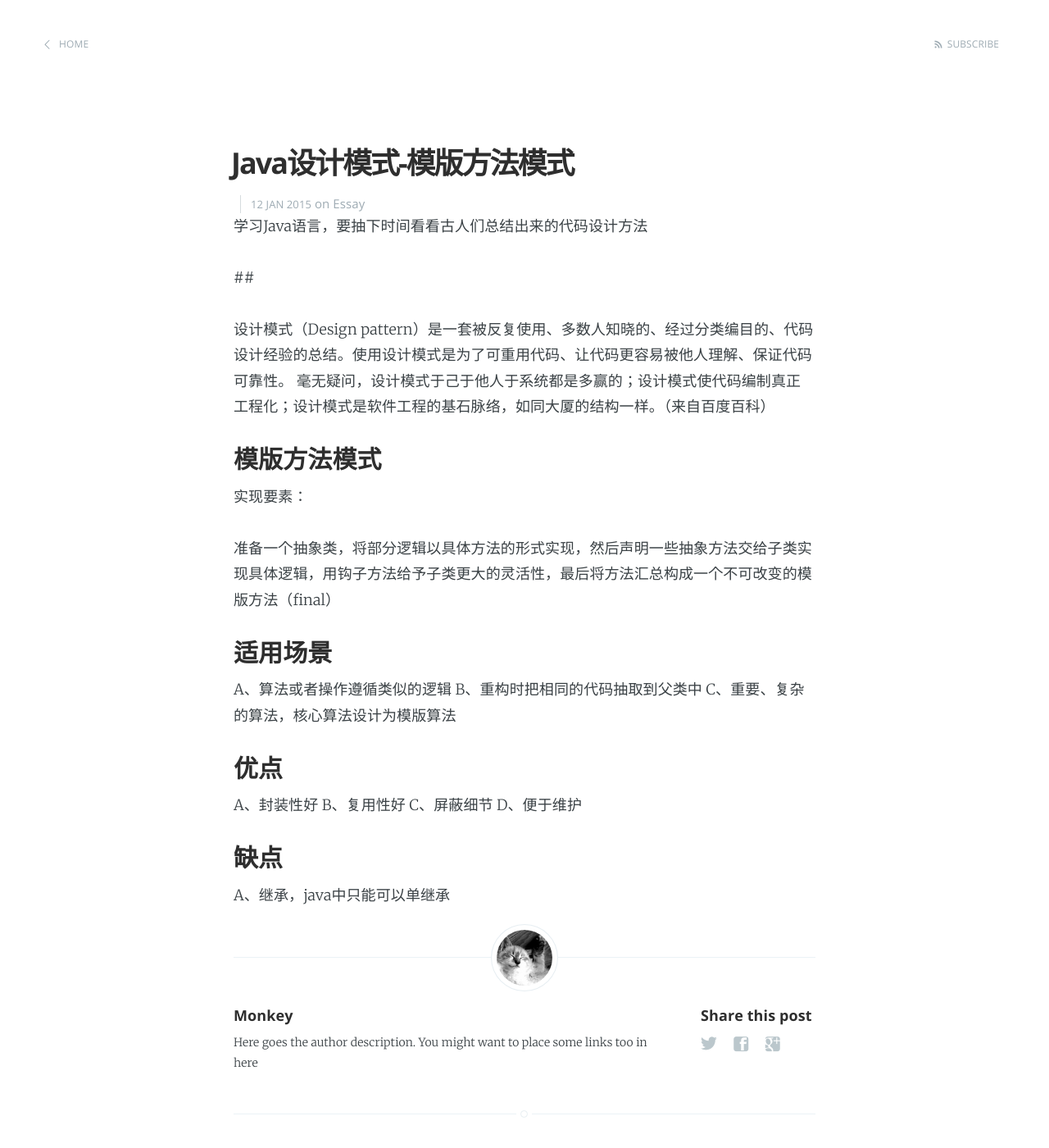
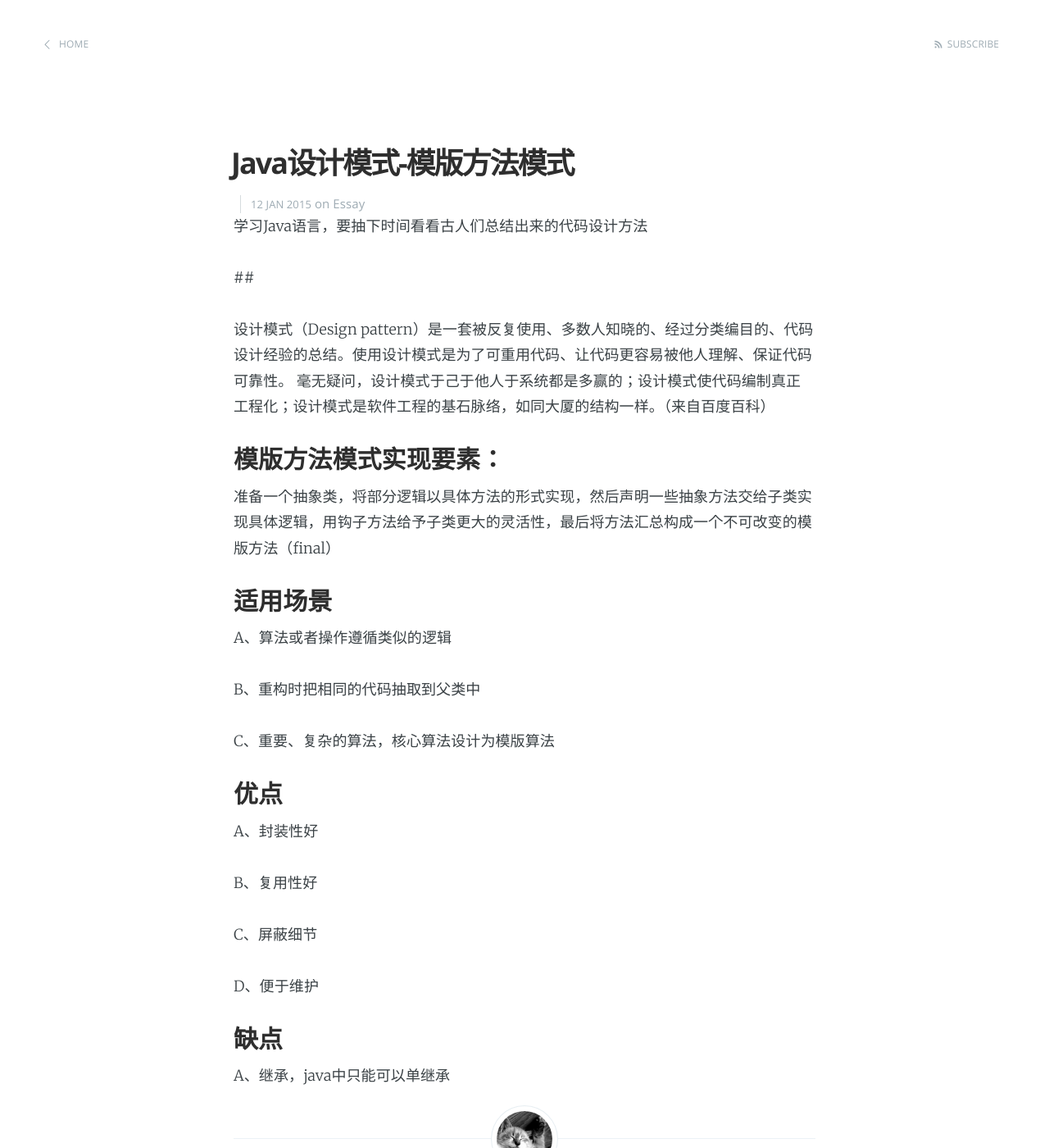
Before and after one commit to chenxiaozhong/blog, a Jekyll site: the page built from _posts/2015-01-12-designPattern-to-templateMethod.markdown, in a window 1280 px wide and 1400 px high. Shown: the whole window at 82% size. Built offline with Jekyll 4.4.1, drawn with Linux system fonts in a browser that asks for light colours; Markdown is read by kramdown in place of the engine named in the settings; comment, search, counter and statistics services are not loaded.

```diff
--- a/_posts/2015-01-12-designPattern-to-templateMethod.markdown
+++ b/_posts/2015-01-12-designPattern-to-templateMethod.markdown
@@ -12,23 +12,26 @@ categories: Essay
 
 设计模式（Design pattern）是一套被反复使用、多数人知晓的、经过分类编目的、代码设计经验的总结。使用设计模式是为了可重用代码、让代码更容易被他人理解、保证代码可靠性。 毫无疑问，设计模式于己于他人于系统都是多赢的；设计模式使代码编制真正工程化；设计模式是软件工程的基石脉络，如同大厦的结构一样。（来自百度百科）
 
-###模版方法模式
-
-实现要素：
+###模版方法模式实现要素：
 
 准备一个抽象类，将部分逻辑以具体方法的形式实现，然后声明一些抽象方法交给子类实现具体逻辑，用钩子方法给予子类更大的灵活性，最后将方法汇总构成一个不可改变的模版方法（final）
 
 ###适用场景
 
 A、算法或者操作遵循类似的逻辑
+
 B、重构时把相同的代码抽取到父类中
+
 C、重要、复杂的算法，核心算法设计为模版算法
 
 ###优点
 
 A、封装性好
+
 B、复用性好
+
 C、屏蔽细节
+
 D、便于维护
 
 ###缺点
```
